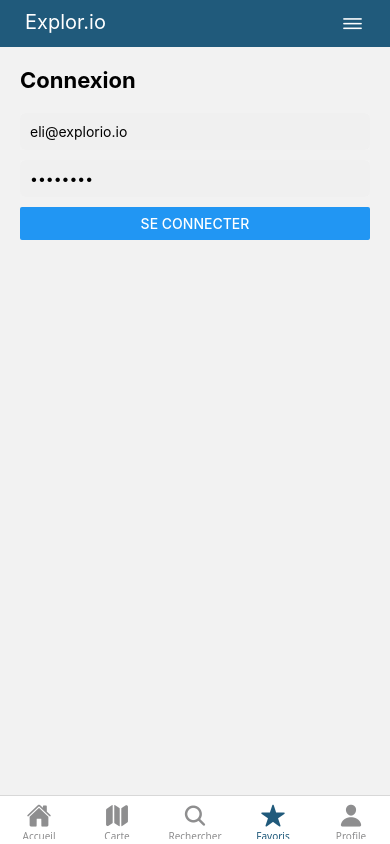
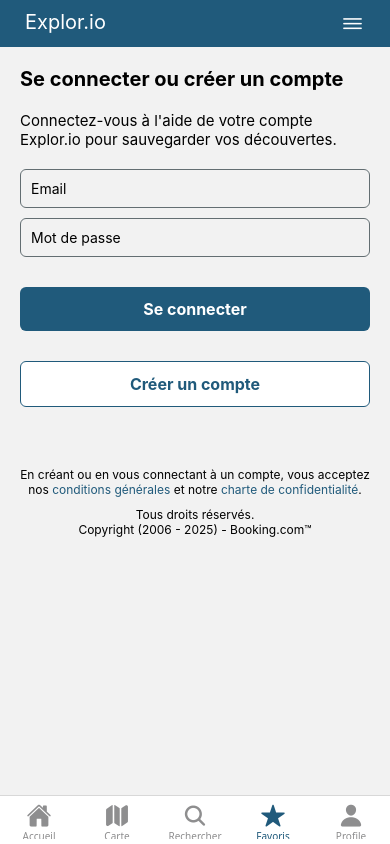
Before and after one commit to hichamalki/explorio-app, a React Native app: screen /Favoris in a window 390 px wide. Built offline with nearby package versions, Linux system fonts and the light colour scheme.

Commit message:
signin signup

```diff
--- /dev/null
+++ b/components/Button.tsx
@@ -0,0 +1,48 @@
+import { TouchableOpacity, Text, ActivityIndicator, StyleSheet } from 'react-native';
+
+export const Button = ({ title, onPress, style, light, loading = false }: any) => (
+  <TouchableOpacity onPress={onPress} style={[styles.button, light && styles.buttonLight, style]}>
+    {loading ? (
+      <ActivityIndicator size="small" color={light ? '#205A7B' : 'white'} />
+    ) : (
+      <Text style={[styles.buttonText, light && styles.buttonTextLight]}>{title}</Text>
+    )}
+  </TouchableOpacity>
+);
+
+// import { TouchableOpacity, Text, StyleSheet } from 'react-native';
+
+// export const Button = ({ title, onPress, style, light }: any) => {
+//     return (
+//         <TouchableOpacity style={[styles.button, style, light ? styles.buttonLight : null]} onPress={onPress}>
+//             <Text style={[styles.buttonText, light ? styles.buttonTextLight : null]}>{title}</Text>
+//         </TouchableOpacity>
+//     )
+// }
+
+const styles = StyleSheet.create({
+    button: {
+        backgroundColor: '#205A7B',
+        paddingVertical: 12,
+        borderRadius: 6,
+        alignItems: 'center',
+    },
+    buttonText: {
+        color: 'white',
+        fontWeight: 'bold',
+        fontSize: 16,
+    },
+    buttonLight: {
+        backgroundColor: 'white',
+        borderWidth: 1,
+        borderColor: '#205A7B',
+        paddingVertical: 12,
+        borderRadius: 6,
+        alignItems: 'center',
+    },
+    buttonTextLight: {
+        color: '#205A7B',
+        fontWeight: 'bold',
+        fontSize: 16,
+    }
+});
--- /dev/null
+++ b/components/Link.tsx
@@ -0,0 +1,13 @@
+import { Linking, Text, TouchableOpacity } from 'react-native';
+
+export const Link = ({ url, children }: any) => {
+    const openURL = () => {
+        Linking.openURL(url);
+    };
+
+    return (
+        <TouchableOpacity onPress={openURL}>
+            <Text style={{ color: '#205A7B' }}>{children}</Text>
+        </TouchableOpacity>
+    );
+};
--- a/screens/User/LoginForm.tsx
+++ b/screens/User/LoginForm.tsx
@@ -1,26 +1,39 @@
 import React, { useState } from 'react';
-import { View, TextInput, Button, Text, StyleSheet } from 'react-native';
+import { View, TextInput, Text, StyleSheet, ScrollView } from 'react-native';
 import { useAuth } from '../../contexts/auth.context';
-import { authLogin } from '../../services/User.service';
+import { signin, signup } from '../../services/User.service';
 import { jwtDecode } from 'jwt-decode';
 import { User } from '../../models/User';
+import { Button } from '../../components/Button';
+import { styles as gs } from '../../shared/styles/styles';
+import { Link } from '../../components/Link';
 
 export const LoginForm = () => {
     const { login } = useAuth();
 
-    const [email, setEmail] = useState('eli@explorio.io');
-    const [password, setPassword] = useState('p@ssw0rd');
+    const [isCreating, setIsCreating] = useState<boolean>(false);
+
+    const [firstName, setFirstName] = useState('');
+    const [lastName, setLastName] = useState('');
+    const [email, setEmail] = useState('');
+    const [password, setPassword] = useState('');
     const [error, setError] = useState('');
+    const [success, setSuccess] = useState('');
+
+    const [isLoadingLogin, setIsLoadingLogin] = useState(false);
+    const [isLoadingCreate, setIsLoadingCreate] = useState(false);
 
     const handleLogin = async () => {
         setError('');
+        setSuccess('');
+        setIsLoadingLogin(true)
         if (!email || !password) {
             setError('Email et mot de passe requis');
             return;
         }
 
         try {
-            const token = await authLogin(email, password)
+            const token = await signin({ email, password })
             const payload: any = jwtDecode(token);
             const user: User = {
                 email: payload.email,
@@ -28,15 +41,51 @@
                 lastName: payload.lastName || '',
             };
             await login(user, token);
-        } catch (e) {
-            setError('Identifiants incorrects');
-            console.error(e)
+        } catch (e: any) {
+            setError(e?.response?.data?.error)
+        } finally {
+            setIsLoadingLogin(false)
         }
     };
 
+    const handleCreate = async () => {
+        setError('');
+        setSuccess('');
+        setIsLoadingCreate(true)
+        if (!email || !password) {
+            setError('Email et mot de passe requis');
+            return;
+        }
+
+        try {
+            const res = await signup({ firstName, lastName, email, password });
+            setFirstName('')
+            setLastName('')
+            setEmail('')
+            setPassword('')
+            setIsCreating(false)
+            setSuccess(res.message)
+        } catch (e: any) {
+            setError(e?.response?.data?.error)
+        } finally {
+            setIsLoadingCreate(false)
+        }
+    }
+
+    const toggleCreating = () => {
+        setError('')
+        setSuccess('')
+        setIsCreating(!isCreating)
+    }
+
     return (
-        <View style={styles.container}>
-            <Text style={styles.title}>Connexion</Text>
+        <ScrollView contentContainerStyle={styles.container}>
+            <Text style={styles.title}>Se connecter ou créer un compte</Text>
+            <Text style={styles.subtitle}>Connectez-vous à l'aide de votre compte Explor.io pour sauvegarder vos découvertes.</Text>
+            {error ? <Text style={styles.error}>{error}</Text> : null}
+            {success ? <Text style={styles.success}>{success}</Text> : null}
+            {!isCreating &&
+                <>
                     <TextInput
                         placeholder="Email"
                         value={email}
@@ -52,15 +101,60 @@
                         secureTextEntry
                         style={styles.input}
                     />
-            {error ? <Text style={styles.error}>{error}</Text> : null}
-            <Button title="Se connecter" onPress={handleLogin} />
+                    <Button title="Se connecter" onPress={handleLogin} style={gs.mt20} loading={isLoadingLogin} />
+                    <Button title="Créer un compte" onPress={toggleCreating} light style={gs.mt20} loading={isLoadingCreate} />
+                </>
+            }
+            {isCreating &&
+                <>
+                    <TextInput
+                        placeholder="Nom"
+                        value={lastName}
+                        onChangeText={setLastName}
+                        autoCapitalize="none"
+                        style={styles.input}
+                    />
+                    <TextInput
+                        placeholder="Prénom"
+                        value={firstName}
+                        onChangeText={setFirstName}
+                        autoCapitalize="none"
+                        style={styles.input}
+                    />
+                    <TextInput
+                        placeholder="Email"
+                        value={email}
+                        onChangeText={setEmail}
+                        autoCapitalize="none"
+                        keyboardType="email-address"
+                        style={styles.input}
+                    />
+                    <TextInput
+                        placeholder="Mot de passe"
+                        value={password}
+                        onChangeText={setPassword}
+                        secureTextEntry
+                        style={styles.input}
+                    />
+                    <Button title="Créer un compte" onPress={handleCreate} style={gs.mt20} loading={isLoadingCreate} />
+                    <Button title="Se connecter" onPress={toggleCreating} light style={gs.mt20} loading={isLoadingLogin} />
+                </>
+            }
+            <View style={gs.mt50}>
+                <Text style={styles.cgu}>En créant ou en vous connectant à un compte, vous acceptez nos <Link url='aboutlasttrip.com'>conditions générales</Link> et notre <Link url='aboutlasttrip.com'>charte de confidentialité</Link>.</Text>
+                <Text style={[styles.cgu, gs.mt10]}>Tous droits réservés.</Text>
+                <Text style={styles.cgu}>Copyright (2006 - 2025) - Booking.com™</Text>
             </View>
+        </ScrollView>
     );
 };
 
 const styles = StyleSheet.create({
     container: { padding: 20, gap: 10 },
-    title: { fontSize: 22, fontWeight: 'bold', marginBottom: 10 },
-    input: { backgroundColor: '#f0f0f0', borderRadius: 6, padding: 10 },
-    error: { color: 'red' },
+    title: { fontSize: 20, fontWeight: 'bold', marginBottom: 10 },
+    subtitle: { fontSize: 15, marginBottom: 10 },
+    input: { borderRadius: 6, borderWidth: 1, borderColor: '#636e72', padding: 10 },
+    error: { color: '#e17055', fontWeight: 'bold' },
+    success: { color: '#009432', fontWeight: 'bold' },
+    cgu: { textAlign: 'center', fontSize: 12 }
 });
--- a/services/User.service.ts
+++ b/services/User.service.ts
@@ -3,8 +3,14 @@
 // const BASE_API_URI = 'https://explorio.aboutlasttrip.com/api/v1'
 const BASE_API_URI = 'http://localhost:3000/api/v0'
 
-export const authLogin = async (email: string, password: string) => {
+export const signin = async (payload: {email: string, password: string}) => {
     const url = `${BASE_API_URI}/auth/login`
-    const res = await axios.post(url, {email, password});
+    const res = await axios.post(url, payload);
     return res.data.token
 }
+
+export const signup = async (payload: {firstName: string, lastName: string, email: string, password: string}) => {
+    const url = `${BASE_API_URI}/auth/signup`
+    const res = await axios.post(url, payload);
+    return res.data
+}
--- a/shared/styles/styles.ts
+++ b/shared/styles/styles.ts
@@ -9,5 +9,17 @@
     },
     spaceBetween: {
         justifyContent: 'space-between'
-    }
+    },
+    mt10: {
+        marginTop: 10
+    },
+    mt20: {
+        marginTop: 20
+    },
+    mt30: {
+        marginTop: 30
+    },
+    mt50: {
+        marginTop: 50
+    },
 });
```
Lines whose indentation alone changed are shown as unchanged.
